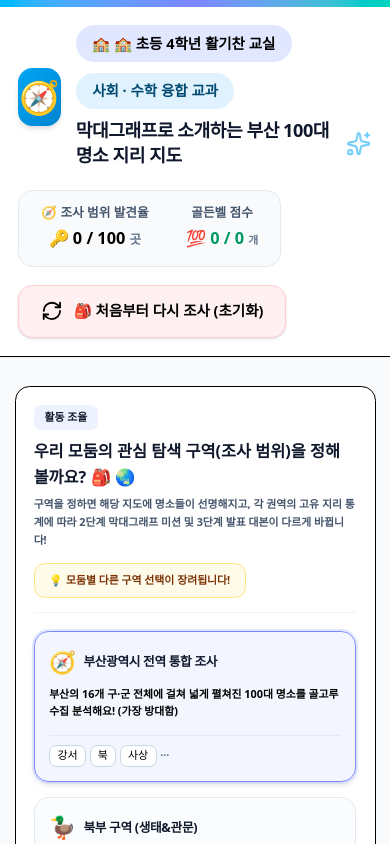
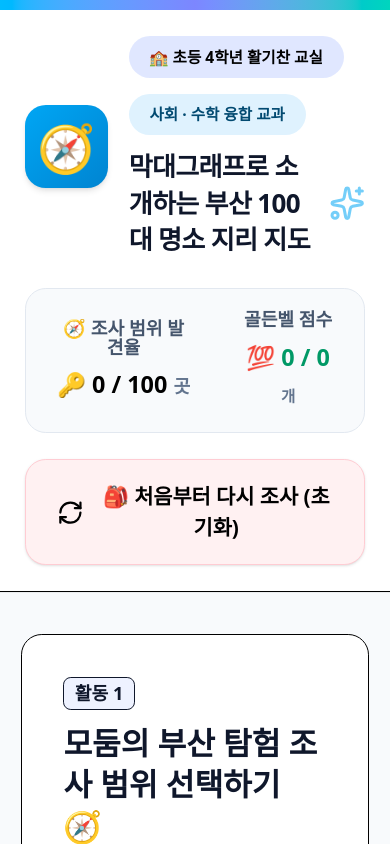
Before and after one commit to Yuna123-tech/map, a React (Vite) app: page / in a window 390 px wide. Shown: the top 844 px of the page. Built offline with nearby package versions, Linux system fonts and the light colour scheme.

Commit message:
fix: standardize layout and font scale to 130%
Uniformly set font size to 20.8px and adjust viewport settings to ensure consistent desktop-like rendering across all devices.

```diff
--- a/index.html
+++ b/index.html
@@ -2,7 +2,7 @@
 <html lang="ko">
   <head>
     <meta charset="UTF-8" />
-    <meta name="viewport" content="width=device-width, initial-scale=1.0" />
+    <meta name="viewport" content="width=1400, initial-scale=0.35, maximum-scale=3.0" />
 
     <!-- PWA primary details -->
     <meta name="theme-color" content="#6366f1" />
--- a/src/App.tsx
+++ b/src/App.tsx
@@ -167,20 +167,20 @@ export default function App() {
       <div className="h-2 bg-gradient-to-r from-sky-400 via-indigo-400 to-teal-400" />
 
       {/* 헤더 바 */}
-      <header className="bg-white/90 backdrop-blur-md sticky top-0 z-50 border-b border-slate-150 shadow-2xs">
+      <header className="bg-white/95 backdrop-blur-md sticky top-0 z-50 border-b border-slate-150 shadow-2xs">
         <div className="w-[98%] max-w-[2100px] mx-auto px-4 md:px-8 py-5 flex flex-col xl:flex-row items-center justify-between gap-6">
 
           {/* 타이틀 명가 */}
           <div className="flex items-center gap-4">
-            <div className="w-16 h-16 bg-gradient-to-br from-indigo-505 to-sky-600 bg-sky-500 rounded-2xl flex items-center justify-center text-white shadow-md transform hover:rotate-6 transition-transform">
+            <div className="w-16 h-16 bg-gradient-to-br from-indigo-505 to-sky-600 bg-sky-500 rounded-2xl flex items-center justify-center text-white shadow-md transform hover:rotate-6 transition-transform shrink-0">
               <span className="text-4xl select-none">🧭</span>
             </div>
             <div>
               <div className="flex items-center gap-3 flex-wrap">
-                <span className="bg-indigo-100 text-indigo-850 text-base sm:text-lg md:text-xl lg:text-2xl font-black px-4.5 py-2 rounded-full select-none shadow-3xs">
-                  🏫 {presentation?.teamName ? `👥 ${presentation?.teamName} 모둠` : '🏫 초등 4학년 활기찬 교실'}
+                <span className="bg-indigo-100 text-indigo-850 text-xs sm:text-sm md:text-base font-black px-4 py-2 rounded-full select-none shadow-3xs">
+                  🏫 {presentation?.teamName ? `👥 ${presentation?.teamName} 모둠` : '초등 4학년 활기찬 교실'}
                 </span>
-                <span className="bg-sky-100 text-sky-900 text-base sm:text-lg md:text-xl lg:text-2xl font-black px-4.5 py-2 rounded-full select-none shadow-3xs">
+                <span className="bg-sky-100 text-sky-900 text-xs sm:text-sm md:text-base font-black px-4 py-2 rounded-full select-none shadow-3xs">
                   사회 · 수학 융합 교과
                 </span>
               </div>
@@ -192,7 +192,7 @@ export default function App() {
           </div>
 
           {/* 스코어 리포트 대시보드 */}
-          <div className="flex flex-wrap items-center gap-5 text-base md:text-lg">
+          <div className="flex items-center gap-5 text-base md:text-lg flex-wrap xl:flex-nowrap">
             <div className="flex items-center gap-5 bg-slate-50 border border-slate-200 px-6 py-4 rounded-2xl shadow-3xs">
               <div className="text-center">
                 <p className="text-sm sm:text-base md:text-lg text-slate-600 font-extrabold leading-none mb-2">
@@ -224,52 +224,49 @@ export default function App() {
       <main className="w-[98%] max-w-[2100px] mx-auto w-full px-4 md:px-8 py-8 flex-1 space-y-8">
 
         {/* 모둠별 조사 범위(권역) 커스텀 선택 장치 (고민 완벽 해결책) */}
-        <div className="bg-white rounded-2xl p-5 md:p-8 border border-slate-150 shadow-3xs hover:shadow-2xs transition-shadow animate-fade-in">
-          <div className="flex flex-col lg:flex-row items-start lg:items-center justify-between gap-4 border-b border-slate-100 pb-4 mb-5">
+        <div className="bg-white rounded-2xl p-8 border border-slate-150 shadow-3xs hover:shadow-2xs transition-shadow animate-fade-in">
+          <div className="flex flex-row items-center justify-between gap-4 border-b border-slate-100 pb-4 mb-5">
             <div className="space-y-1.5">
-              <h3 className="text-lg sm:text-xl md:text-2xl font-black text-slate-900 flex items-center gap-2.5 flex-wrap">
-                <span className="p-1 py-1.5 px-3 bg-indigo-50 text-indigo-750 rounded-lg text-xs sm:text-sm font-black">활동 조율</span>
-                <span>우리 모둠의 관심 탐색 구역(조사 범위)을 정해 볼까요? 🎒 🌏</span>
+              <h3 className="text-2xl font-black text-slate-900 flex items-center gap-2.5 flex-wrap">
+                <span className="p-1 py-0.5 px-2 bg-indigo-50 text-indigo-750 text-sm rounded-md border border-indigo-150 font-bold shrink-0">활동 1</span>
+                <span>모둠의 부산 탐험 조사 범위 선택하기 🧭</span>
               </h3>
-              <p className="text-xs sm:text-sm md:text-base lg:text-lg text-slate-600 font-bold mt-1 leading-relaxed">
-                구역을 정하면 해당 지도에 명소들이 선명해지고, 각 권역의 고유 지리 통계에 따라 <strong className="text-indigo-650">2단계 막대그래프 미션 및 3단계 발표 대본이 다르게</strong> 바뀝니다!
+              <p className="text-sm text-slate-500 font-bold leading-normal">
+                조사 구역을 변경하면 지도의 명소 목록과 통계 대시보드가 실시간 동기화 교정됩니다.
               </p>
-            </div>
-            <div className="bg-amber-50 text-amber-900 px-4 py-2.5 rounded-xl border border-amber-200 text-xs sm:text-sm md:text-base font-black flex items-center gap-1.5 shadow-3xs shrink-0">
-              💡 모둠별 다른 구역 선택이 장려됩니다!
             </div>
           </div>
 
-          <div className="grid grid-cols-1 sm:grid-cols-2 lg:grid-cols-5 gap-4">
+          <div className="grid grid-cols-5 gap-4">
             {REGION_LIST.map((rg) => {
               const isSelected = selectedRegion === rg.key;
               return (
                 <button
                   key={rg.key}
                   onClick={() => handleRegionChange(rg.key)}
-                  className={`p-4 sm:p-5 rounded-2xl border text-left transition-all relative overflow-hidden group cursor-pointer ${
+                  className={`p-5 rounded-2xl border text-left transition-all relative overflow-hidden group cursor-pointer ${
                     isSelected
                       ? 'bg-indigo-50/75 border-indigo-400 ring-2 ring-indigo-200/50 shadow-md'
                       : 'bg-slate-50/60 border-slate-200 hover:bg-slate-50/90 hover:shadow-2xs'
                   }`}
                 >
                   <div className="flex items-center gap-2">
-                    <span className="text-2xl sm:text-3xl select-none group-hover:scale-110 transition-transform">{rg.emoji}</span>
-                    <span className="text-sm sm:text-base md:text-lg font-black text-slate-900 tracking-tight">{rg.name}</span>
+                    <span className="text-3xl select-none group-hover:scale-110 transition-transform">{rg.emoji}</span>
+                    <span className="text-lg font-black text-slate-900 tracking-tight">{rg.name}</span>
                   </div>
-                  <p className="text-xs sm:text-sm text-slate-750 font-bold mt-2.5 leading-relaxed line-clamp-3">
+                  <p className="text-sm text-slate-700 font-bold mt-2.5 leading-relaxed line-clamp-3">
                     {rg.description}
                   </p>
 
-                  {/* 정적 구 표시 장식 */}
+                  {/* 구 표시 장식 */}
                   <div className="mt-4 pt-2.5 border-t border-slate-200/80 flex flex-wrap gap-1 pointer-events-none">
                     {rg.districts.slice(0, 3).map((dist, dIdx) => (
-                      <span key={dIdx} className="text-[11px] sm:text-xs px-2 py-0.5 bg-white text-slate-750 rounded-lg border border-slate-300 font-heavy">
+                      <span key={dIdx} className="text-xs px-2 py-0.5 bg-white text-slate-750 rounded-lg border border-slate-300 font-heavy">
                         {dist.replace('구', '').replace('군', '')}
                       </span>
                     ))}
                     {rg.districts.length > 3 && (
-                      <span className="text-xs sm:text-sm text-slate-500 font-bold">...</span>
+                      <span className="text-sm text-slate-500 font-bold">...</span>
                     )}
                   </div>
 
@@ -281,6 +278,8 @@ export default function App() {
             })}
           </div>
         </div>
+
+
 
         {/* 👥 모둠 협동 미션 흐름 가이드 (아이들이 이해하기 쉬운 접이식 구조) */}
         <div className="bg-amber-50 border-2 border-amber-300 rounded-2xl p-5 md:p-6 shadow-sm transition-all">
--- a/src/index.css
+++ b/src/index.css
@@ -1,31 +1,12 @@
 @import "tailwindcss";
 
 /*
-  [기기별 폰트 스케일 및 레이아웃 최적화]
-  1. 모바일 기기: 화면 폭이 좁은 모바일에서는 과도한 폰트 스케일링으로 인한 레이아웃 깨짐을 방지하기 위해 14.5px 컴퓨터/패드 최적 배율을 사용합니다.
-  2. 태블릿 및 아이패드: 640px ~ 1024px 구간에서 16px ~ 17.5px로 안전하게 자동 교정합니다.
-  3. 일반 PC 및 노트북 화면 (1024px 이상): 사용자가 요청하신 가장 웅장하고 편안한 '130% 확대' 비율인 20.8px로 고정하여 표시합니다.
+  [기기별 일관된 130% 고정 폰트 확대 및 레이아웃 단일화]
+  모든 컴퓨터와 모바일 기기에서 동일하고 완벽한 PC 레이아웃 비율을 보여주기 위해,
+  html의 폰트 크기를 표준(16px) 대비 130% 확대 수치인 20.8px로 일관되게 고정합니다.
 */
 html {
-  font-size: 14.5px !important; /* 기본 모바일 최적화 크기 */
-}
-
-@media (min-width: 640px) {
-  html {
-    font-size: 16px !important;
-  }
-}
-
-@media (min-width: 768px) {
-  html {
-    font-size: 17.5px !important;
-  }
-}
-
-@media (min-width: 1024px) {
-  html {
-    font-size: 20.8px !important; /* PC 화면에서 130% 완벽 확대 유지 */
-  }
+  font-size: 20.8px !important;
 }
 
 body {
```
